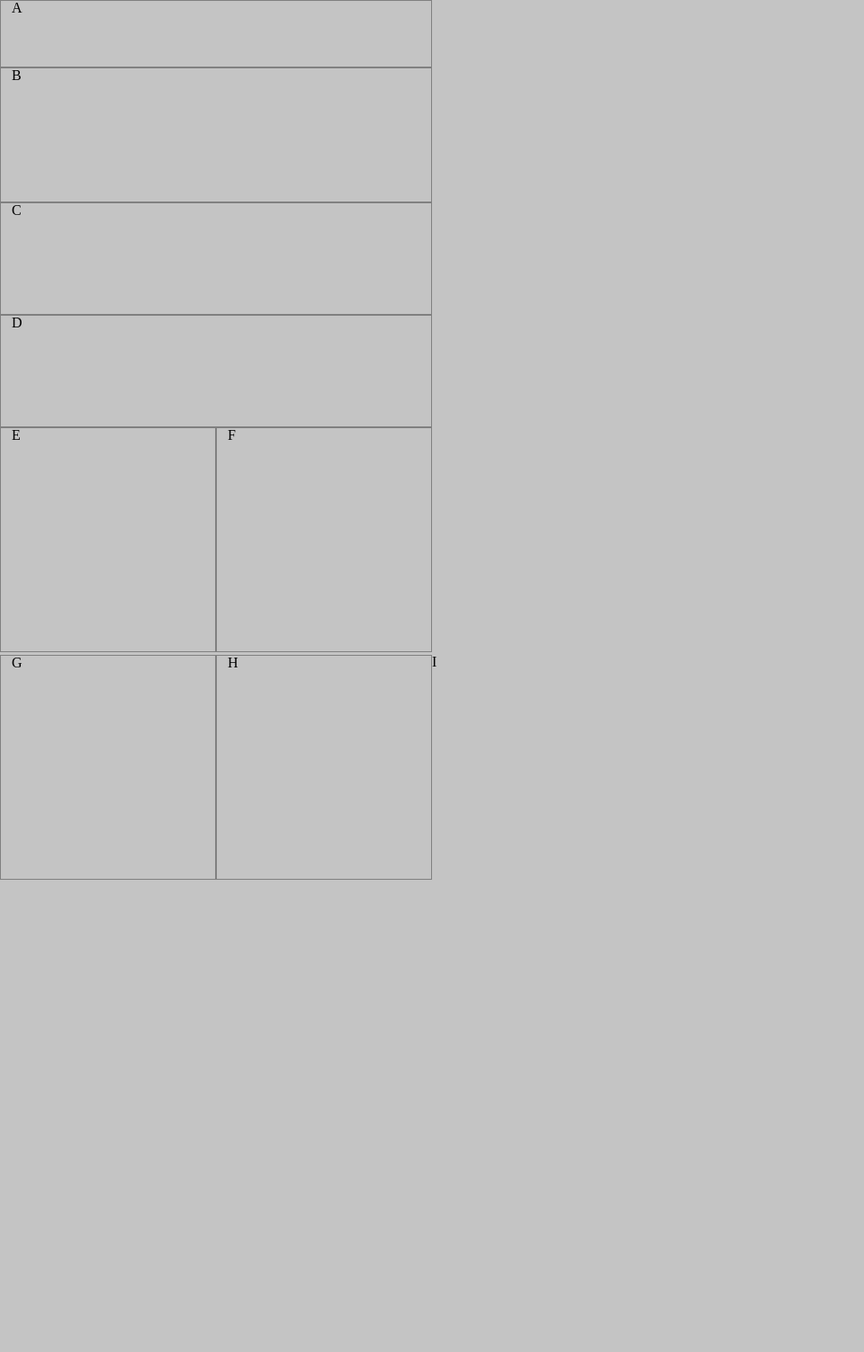
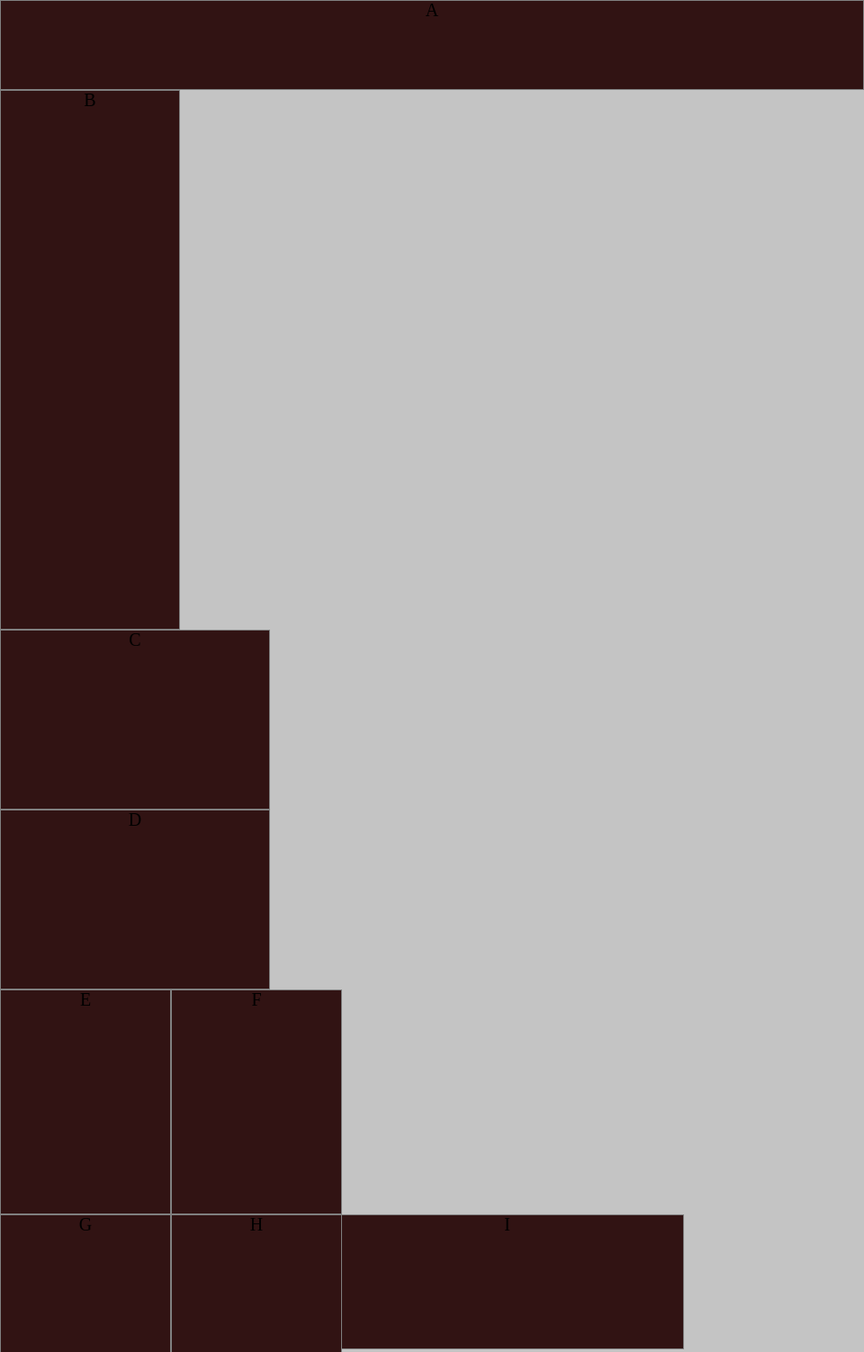
Before and after one commit to AyaaBe95/lab-01, a plain HTML site: page index.html in a window 768 px wide. Shown: the top 1503 px of the page at 90% size, 960 px wide, since content can reach past the window. Before the commit the page ends 978 px from the top, so only its background shows below. Drawn offline with Linux system fonts and the light colour scheme.

Commit message:
solution

```diff
--- /dev/null
+++ b/css/base.css
@@ -0,0 +1,6 @@
+*{
+    box-sizing: border-box;
+}
+body {
+    background-color: rgba(128, 128, 128, 0.459);
+}
--- /dev/null
+++ b/css/layout.css
@@ -0,0 +1,10 @@
+.full-layout {
+    width: 480px;
+    margin: 6% 10%;
+}
+
+div {
+    width: 100%;
+    text-align: center;
+    vertical-align: middle;
+  }
--- /dev/null
+++ b/css/media.css
@@ -0,0 +1,157 @@
+
+
+@media only screen and (max-width: 767px) and (min-width: 480px)  {
+
+ .a{
+    width: 480px;
+    height: 75px;
+    border: 1px solid gray;
+    padding: 0px 12px;
+}
+
+.b{
+    width: 480px;
+    height: 150px;
+    border: 1px solid gray;
+    padding: 0px 12px;
+}
+
+.c{
+    width: 480px;
+    height: 125px;
+    border: 1px solid gray;
+    padding: 0px 12px;
+}
+
+.d{
+    width: 480px;
+    height: 125px;
+    border: 1px solid gray;
+    padding: 0px 12px;
+}
+
+
+.second-div{
+    display: inline-block;
+}
+
+.e{
+    width: 240px;
+    height: 250px;
+    float: left;
+    border: 1px solid gray;
+    padding: 0px 12px;
+
+}
+.f{
+    width: 240px;
+    height: 250px;
+    float: left;
+    border: 1px solid gray;
+    padding: 0px 12px;
+}
+
+
+
+.g{
+    width: 240px;
+    height: 250px;
+    float: left;
+    border: 1px solid gray;
+    padding: 0px 12px;
+
+}
+.h{
+    width: 240px;
+    height: 250px;
+    float: left;
+    border: 1px solid gray;
+    padding: 0px 12px;
+}
+.i {
+    width: 480px;
+    height: 80px;
+    border: 1px solid gray;
+    padding: 0px 12px;
+    display: block;
+  }
+}
+
+@media (min-width: 768px) and (max-width: 1024px) {
+
+    .a{
+        width: 960px;
+        height: 100px;
+        border: 1px solid gray;
+        padding: 0px 12px;
+    }
+
+    .b{
+        width: 200px;
+        height: 600px;
+        border: 1px solid gray;
+        padding: 0px 12px;
+    }
+
+    .c{
+        width: 300px;
+        height: 200px;
+        border: 1px solid gray;
+        padding: 0px 12px;
+    }
+
+    .d{
+        width: 300px;
+        height: 200px;
+        border: 1px solid gray;
+        padding: 0px 12px;
+    }
+
+
+    .second-div{
+        display: inline-block;
+    }
+
+    .e{
+        width: 190px;
+        height: 250px;
+        float: left;
+        border: 1px solid gray;
+        padding: 0px 12px;
+
+    }
+    .f{
+        width: 190px;
+        height: 250px;
+        float: left;
+        border: 1px solid gray;
+        padding: 0px 12px;
+    }
+
+
+
+    .g{
+        width: 190px;
+        height: 250px;
+        float: left;
+        border: 1px solid gray;
+        padding: 0px 12px;
+
+    }
+    .h{
+        width: 190px;
+        height: 250px;
+        float: left;
+        border: 1px solid gray;
+        padding: 0px 12px;
+    }
+    .i {
+        width: 760px;
+        height: 150px;
+        border: 1px solid gray;
+        padding: 0px 12px;
+        display: block;
+      }
+
+
+}
--- a/css/style.css
+++ b/css/style.css
@@ -1,75 +1,5 @@
-*{
-    box-sizing: border-box;
-}
-body {
-    background-color: rgba(128, 128, 128, 0.459);
-}
-
-
-
- .a{
-    width: 480px;
-    height: 75px;
-    border: 1px solid gray;
-    padding: 0px 12px;
-}
-
-.b{
-    width: 480px;
-    height: 150px;
-    border: 1px solid gray;
-    padding: 0px 12px;
-}
-
-.c{
-    width: 480px;
-    height: 125px;
-    border: 1px solid gray;
-    padding: 0px 12px;
-}
-
-.d{
-    width: 480px;
-    height: 125px;
-    border: 1px solid gray;
-    padding: 0px 12px;
-}
-
-
-.second-div{
-    display: inline-block;
-}
-
-.e{
-    width: 240px;
-    height: 250px;
-    float: left;
-    border: 1px solid gray;
-    padding: 0px 12px;
-
-}
-.f{
-    width: 240px;
-    height: 250px;
-    float: left;
-    border: 1px solid gray;
-    padding: 0px 12px;
-}
-
-
-
-.g{
-    width: 240px;
-    height: 250px;
-    float: left;
-    border: 1px solid gray;
-    padding: 0px 12px;
-
-}
-.h{
-    width: 240px;
-    height: 250px;
-    float: left;
-    border: 1px solid gray;
-    padding: 0px 12px;
-}
+@import '/css/reset.css';
+@import '/css/base.css';
+@import '/css/layout.css';
+@import '/css/media.css';
+@import '/css/theme.css';
--- /dev/null
+++ b/css/theme.css
@@ -0,0 +1,81 @@
+@media only screen and (max-width: 767px) and (min-width: 480px)  {
+    .a{
+        background-color: #7c7a7a;
+    }
+
+    .b{
+        background-color: #7c7a7a;
+    }
+
+    .c{
+        background-color: #7c7a7a;
+    }
+
+    .d{
+        background-color: #7c7a7a;
+    }
+
+    .e{
+        background-color: #7c7a7a;
+    }
+
+    .f{
+        background-color: #7c7a7a;
+    }
+
+    .g{
+        background-color: #7c7a7a;
+    }
+
+    .h{
+        background-color: #7c7a7a;
+    }
+
+    .i{
+        background-color: #7c7a7a;
+    }
+}
+
+@media only screen and (min-width: 768px)  {
+    .a{
+        background-color: #311313 ;
+    }
+
+    .b{
+        background-color: #311313 ;
+    }
+
+    .c{
+        background-color: #311313 ;
+    }
+
+    .d{
+        background-color:#311313 ;
+    }
+
+    .e{
+        background-color: #311313 ;
+    }
+
+    .f{
+        background-color: #311313 ;
+    }
+
+    .g{
+        background-color: #311313 ;
+    }
+
+    .h{
+        background-color: #311313 ;
+    }
+
+    .i{
+        background-color: #311313 ;
+    }
+}
+
+.name
+{
+    text-align: center;
+    font-size: 20px;
+}
--- a/index.html
+++ b/index.html
@@ -2,37 +2,44 @@
 <html>
 
 <head>
-    <link href="css/reset.css" rel="stylesheet">
+    <meta charset="UTF-8">
+    <meta http-equiv="X-UA-Compatible" content="IE=edge">
+    <meta name="viewport" content="width=device-width, initial-scale=1.0">
+
     <link href="css/style.css" rel="stylesheet">
+
+
+
+
 </head>
 
 <body>
     <main>
         <div class="a">
-            <h1 class="sectionA">A</h1>
+            <h1 class="name">A</h1>
 
         </div>
 
 
         <div class="b">
-            <h1 class="sectionB">B</h1>
+            <h1 class="name">B</h1>
         </div>
 
         <div class="c">
-            <h1 class="sectionC">C</h1>
+            <h1 class="name">C</h1>
 
         </div>
         <div class="d">
-            <h1 class="sectionD">D</h1>
+            <h1 class="name">D</h1>
         </div>
 
 
         <div class="second-div">
             <div class="e">
-                <h1 class="sectionE">E</h1>
+                <h1 class="name">E</h1>
             </div>
             <div class="f">
-                <h1 class="sectionF">F</h1>
+                <h1 class="name">F</h1>
             </div>
         </div>
 
@@ -40,27 +47,23 @@
         <div class="third-div">
 
             <div class="g">
-                <h1 class="sectionG">G</h1>
+                <h1 class="name">G</h1>
             </div>
             <div class="h">
-                <h1 class="sectionH">H</h1>
+                <h1 class="name">H</h1>
             </div>
-
 
 
         </div>
 
 
-
     </main>
 </body>
 <footer>
+    <div class="i">
+        <h1 class="name">I</h1>
 
-    <div class="i">
-        <h1 class="sectionI">I</h1>
     </div>
-
-
 </footer>
 
 </html>
```
